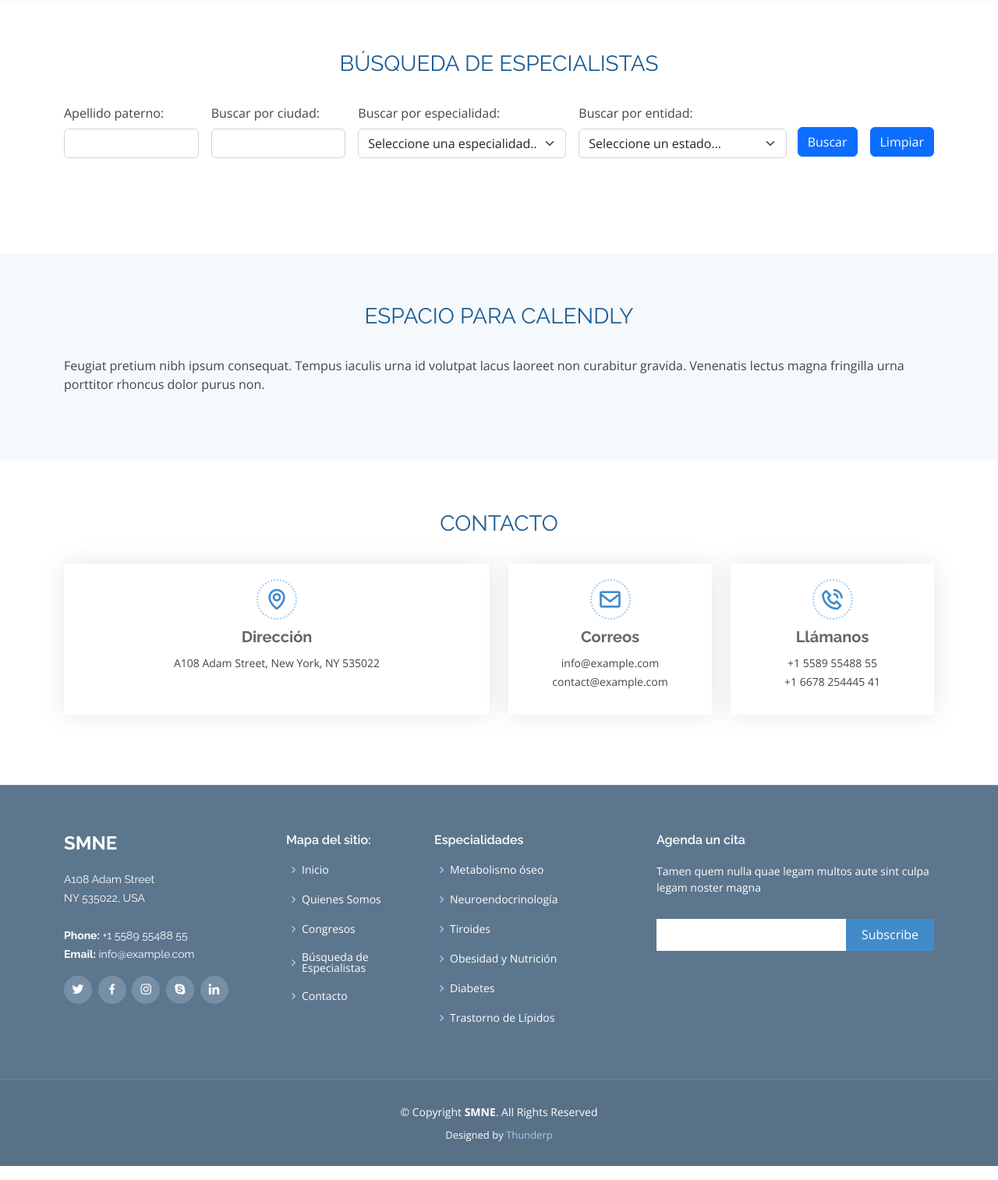
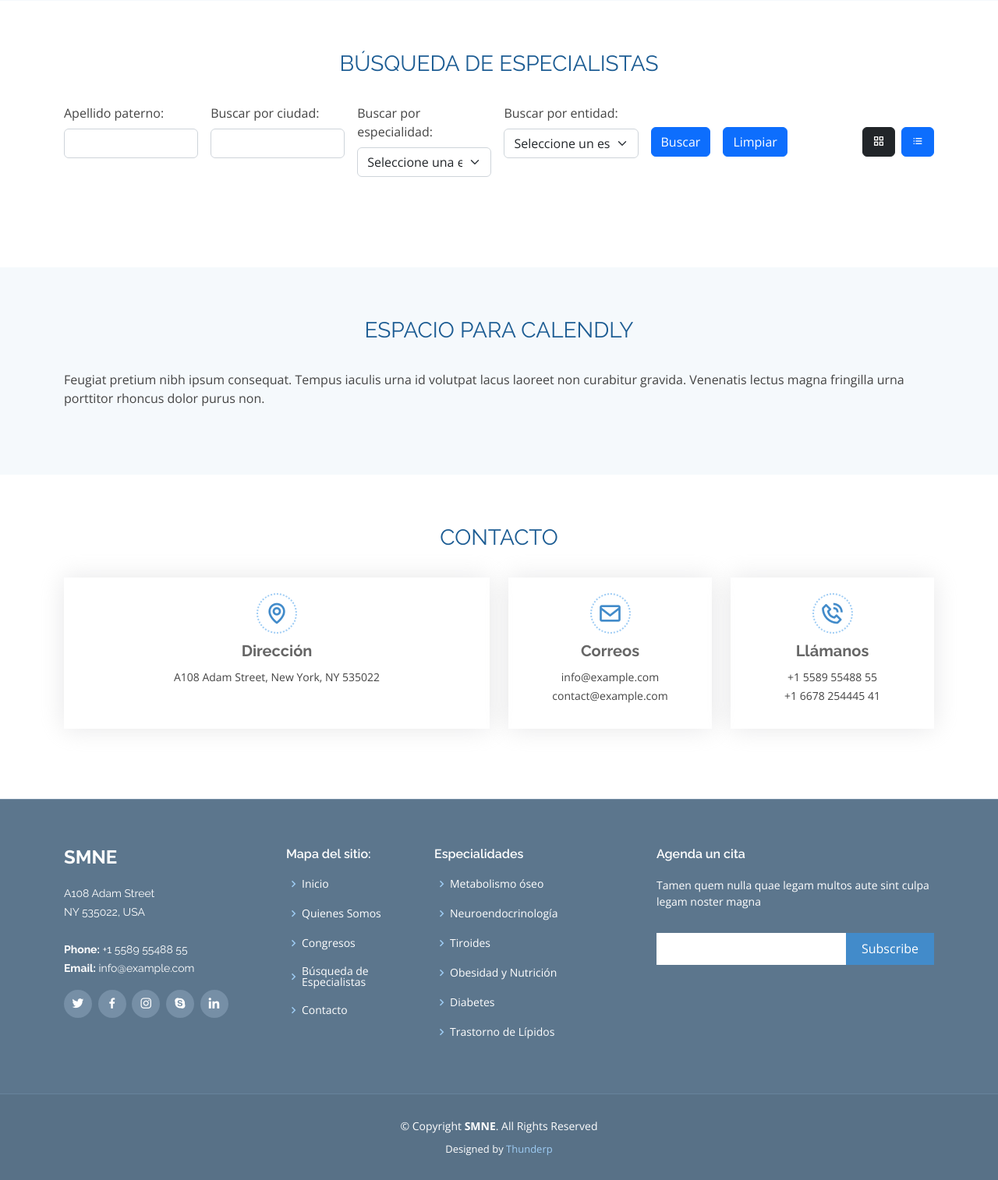
Before and after one commit to axels18m/smne, a PHP site: page / in a window 1280 px wide. Shown: the part 3568-5082 px from the top of the page at 78% size. Run offline with PHP 8.4, Linux system fonts and the light colour scheme.

Commit message:
List vs Card doctors search result logic added

```diff
--- a/assets/css/style.css
+++ b/assets/css/style.css
@@ -1492,13 +1492,7 @@ section {
 
 .gradient-custom {
   /* fallback for old browsers */
-  background: rgb(31, 165, 202);
-
-  /* Chrome 10-25, Safari 5.1-6 */
-  background: -webkit-linear-gradient(to right bottom, rgb(9, 75, 94), rgb(31, 31, 30));
-
-  /* W3C, IE 10+/ Edge, Firefox 16+, Chrome 26+, Opera 12+, Safari 7+ */
-  background: linear-gradient(to right bottom, rgb(9, 75, 94), rgb(31, 31, 30));
+  background: black;
 
   text-align: center;
   border-top-left-radius: .5rem;
--- a/assets/js/search.js
+++ b/assets/js/search.js
@@ -834,6 +834,10 @@ const doctors = [
         "zipcode": "989-2433"
     }
 ]
+
+// Table headers
+const tableHeaders = ["", "Ful Name", "Speciality", "State", "Email", "Phone", ""];
+
 // Filters
 const searchByLastNameInput = document.getElementById('searchByLastName');
 const searchByCityInput = document.getElementById('searchByCity');
@@ -843,9 +847,12 @@ const searchByEntitySelect = document.getElementById('searchByEntity');
 // Btns
 const clearFiltersBtn = document.querySelector('#clearFiltersBtn');
 const searchFilterBtn = document.querySelector('#searchFilterBtn');
+const modalBtn = document.querySelector("#showDoctorModal");
+const closeButton = document.querySelector(".btn-close");
 
 // Results
 const results = document.getElementById('searchResults');
+var displayResultsAsCard = false; //
 
 // Pagination
 var paginationDoctors = [];
@@ -858,15 +865,25 @@ const prevPageButton = document.getElementById('prevPageButton');
 const nextPageButton = document.getElementById('nextPageButton');
 const paginationSection = document.getElementById('pagination-section');
 const paginationLinks = paginationContainer.getElementsByClassName('page-item');
+var totalPages = Math.ceil(doctors.length / doctorsPerPage);
 
-
-var totalPages = Math.ceil(doctors.length / doctorsPerPage);
+// Modal
+const modal = document.getElementById("showDoctorModal");
+const bootstrapModal = new bootstrap.Modal(document.getElementById("showDoctorModal"));
+const title = modal.querySelector(".modal-title");
+const body = modal.querySelector(".modal-body");
+const state = modal.querySelector("#doctorModalState");
+const city = modal.querySelector("#doctorModalSuburb");;
+const town = modal.querySelector("#doctorModalTown");
+const zipcode = modal.querySelector("#doctorModalZipCode");
 
 //Listeners
 prevPageButton.addEventListener('click', prevPage);
 nextPageButton.addEventListener('click', nextPage);
 clearFiltersBtn.addEventListener('click', clearSearchResults);
 searchFilterBtn.addEventListener('click', searchSpecialist);
+modalBtn.addEventListener("click", showModalListener);
+closeButton.addEventListener("click", () => bootstrapModal.hide());
 
 // Load specialities and states ----------------------------------------------------------------------------------------
 document.addEventListener("DOMContentLoaded", async function () {
@@ -898,7 +915,6 @@ function loadSpecialists() {
         specialityOptions.appendChild(option);
     });
 }
-
 
 
 // Methods  ----------------------------------------------------------------------------------------
@@ -964,62 +980,7 @@ const displayResults = (doctorResults) => {
     }
 
     // 5. Add results
-    let cardsHtml = '';
-    doctorsForPage.forEach((doctor) => {
-        const card = `
-            <div class="col col-lg-6 mb-4 mb-lg-0">
-                <div class="card mb-3" style="border-radius: .5rem;">
-                    <div class="row g-0">
-                        <div class="col-md-4 gradient-custom text-center text-white">
-                            <h5 class="mt-4">${doctor.firstName} ${doctor.lastName}</h5>
-                            <img src="${doctor.profileImg}"alt="Avatar" class="img-fluid my-5" style="max-width: 150px;" />
-
-                            <p>${doctor.speciality}</p>
-                            <i class="far fa-edit mb-5"></i>
-                        </div>
-
-                        <div class="col-md-8">
-                            <div class="card-body p-4">
-                                <h6><strong>Information</strong></h6>
-                                <hr class="mt-0 mb-4">
-
-                                <div class="row pt-1">
-                                    <div class="col-6 mb-3">
-                                        <h6>Email</h6>
-                                        <p class="text-muted">${doctor.email}</p>
-                                    </div>
-                                    <div class="col-6 mb-3">
-                                        <h6>Phone</h6>
-                                        <p class="text-muted">${doctor.phone}</p>
-                                    </div>
-                                </div>
-
-                                <h6><strong>Address</strong></h6>
-                                <hr class="mt-0 mb-4">
-
-                                <div class="row pt-1">
-                                    <div class="col-6 mb-3">
-                                        <h6>State</h6>
-                                        <p class="text-muted">${doctor.state}</p>
-                                    </div>
-                                    <div class="col-6 mb-3">
-                                        <h6>City</h6>
-                                        <p class="text-muted">${doctor.city ? doctor.city : "Monterrey"}</p>
-                                    </div>
-
-                                    <div class="col-6 mb-3">
-                                        <h6>Town</h6>
-                                        <p class="text-muted">${doctor.town}</p>
-                                    </div>
-                                </div>
-                            </div>
-                        </div>
-                    </div>
-                </div>
-            </div>
-        `;
-        cardsHtml += card;
-    });
+    let cardsHtml = displayResultsAsCard ? showDoctorsAsCards(doctorsForPage) : showDoctorsAsList(doctorsForPage);
 
     results.innerHTML = cardsHtml;
 
@@ -1098,4 +1059,134 @@ function clearSearchResults() {
     searchByEntitySelect.selectedIndex = 0;
 
     results.innerHTML = '';
+
+    // hide pagination
+    showPaginationSection(false);
 }
+
+function changeResultViewState(state) {
+    displayResultsAsCard = state;
+    displayResults(paginationDoctors);
+}
+
+function showDoctorsAsList(doctorsForPage) {
+    // 1. Clear previous results
+    if (!showDoctorsAsCards) results.innerHTML = '';
+
+    var result = '';
+    doctorsForPage.forEach((doctor, index) => {
+        result += `
+            <div class="col col-lg-6 mb-4 mb-lg-0">
+                <div class="card mb-3" style="border-radius: .5rem;">
+                    <div class="row g-0">
+                        <div class="col-md-4 gradient-custom text-center text-white">
+                            <h5 class="mt-4">${doctor.firstName} ${doctor.lastName}</h5>
+                            <img src="${doctor.profileImg}" alt="Avatar" class="img-fluid my-5" style="max-width: 150px;" />
+
+                            <p>${doctor.speciality}</p>
+                            <i class="far fa-edit mb-5"></i>
+                        </div>
+
+                        <div class="col-md-8">
+                            <div class="card-body p-4">
+                                <h6><strong>Information</strong></h6>
+                                <hr class="mt-0 mb-4">
+
+                                <div class="row pt-1">
+                                    <div class="col-6 mb-3">
+                                        <h6>Email</h6>
+                                        <p class="text-muted">${doctor.email}</p>
+                                    </div>
+                                    <div class="col-6 mb-3">
+                                        <h6>Phone</h6>
+                                        <p class="text-muted">${doctor.phone}</p>
+                                    </div>
+                                </div>
+
+                                <h6><strong>Address</strong></h6>
+                                <hr class="mt-0 mb-4">
+
+                                <div class="row pt-1">
+                                    <div class="col-6 mb-3">
+                                        <h6>State</h6>
+                                        <p class="text-muted">${doctor.state}</p>
+                                    </div>
+                                    <div class="col-6 mb-3">
+                                        <h6>City</h6>
+                                        <p class="text-muted">${doctor.city ? doctor.suburb : "Monterrey"}</p>
+                                    </div>
+
+                                    <div class="col-6 mb-3">
+                                        <h6>Town</h6>
+                                        <p class="text-muted">${doctor.town}</p>
+                                    </div>
+                                </div>
+                            </div>
+                        </div>
+                    </div>
+                </div>
+            </div>
+        `;
+    });
+
+    return result;
+}
+
+function showDoctorsAsCards(doctorsForPage) {
+    // 1. Clear previous results
+    if (showDoctorsAsCards) results.innerHTML = '';
+
+    var headers = '';
+    tableHeaders.forEach((header) => {
+        headers += `<th scope="col">${header}</th>`;
+    });
+
+    var data = '';
+    doctorsForPage.forEach((doctor, index) => {
+        data += `
+            <tr>
+                <th scope="row"><img src="${doctor.profileImg}" class="img-fluid" style="max-width: 40px;" /> </th>
+                <td>${doctor.firstName} ${doctor.lastName}</td>
+                <td>${doctor.speciality}</td>
+                <td>${doctor.state}</td>
+                <td>${doctor.email}</td>
+                <td>${doctor.state}</td>
+
+                <td>
+                    <button type="button" class="btn btn-primary btn-sm" data-toggle="modal" data-target="#showDoctorModal" onClick="showModalListener(${doctor.id})">Ver más</button>
+                </td>
+            </tr>
+        `;
+    });
+
+    return `
+        <div class="table-responsive">
+            <table class="table table-hover my-4">
+                <thead class="table-dark">
+                    <tr>
+                        ${headers}
+                    </tr>
+                </thead>
+                <tbody class="text-align-center align-middle">
+                    ${data}
+                </tbody>
+            </table>
+        </div>
+    `;
+}
+
+
+function showModalListener(doctorId) {
+    var modalDoctor = doctors.filter((doc) => doc.id === doctorId);
+
+    if (modalDoctor.length > 0) {
+        modalDoctor = modalDoctor[0];
+        title.textContent = "Dr. " + modalDoctor.firstName + " " + modalDoctor.lastName;
+        state.textContent = modalDoctor.state;
+        city.textContent = modalDoctor.suburb ? modalDoctor.suburb : "Not specified";
+        town.textContent = modalDoctor.town;
+        zipcode.textContent = modalDoctor.zipcode;
+    }
+
+    bootstrapModal.show();
+}
--- a/index.html
+++ b/index.html
@@ -411,95 +411,68 @@
             style="font-family: 'Raleway', sans-serif;    font-size: 28px;     color: #1c5c93; text-transform: uppercase; font-style: normal;">
             Búsqueda de Especialistas</p>
         </div>
-        <!--
-          <div class="row">
+
+        <div class="row">
           <div class="col-lg-12 col-md-6" data-aos="fade-up">
-
             <form class="row g-3">
-              <div class="col-md-2">
-                <label for="validationDefault01" class="form-label">Apellido paterno:</label>
-                <input type="text" class="form-control" id="validationDefault01" value="" required>
-              </div>
-              <div class="col-md-2">
-                <label for="validationDefault02" class="form-label">Buscar por ciudad:</label>
-                <input type="text" class="form-control" id="validationDefault02" value="" required>
-              </div>
-
-              <div class="col-md-3">
-                <label for="validationDefault04" class="form-label">Buscar por especialidad:</label>
-                <select class="form-select" id="validationDefault04" required>
-                  <option selected disabled value="">Seleccione una especialidad...</option>
-                  <option>Alta especialidad en obesidad</option>
-                  <option>Andrología</option>
-                </select>
-              </div>
-
-              <div class="col-md-3">
-                <label for="validationDefault04" class="form-label">Buscar por entidad:</label>
-                <select class="form-select" id="validationDefault04" required>
-                  <option selected disabled value="">Seleccione un estado...</option>
-                  <option>Nuevo León</option>
-                  <option>Coahuila</option>
-                </select>
-              </div>
-
-              <div class="col-2" style="padding-top: 30px;">
-                <span> <button class="btn btn-primary" type="submit">Buscar</button> <button class="btn btn-primary"
-                    type="submit">Limpiar</button>
-                </span>
-              </div>
-            </form>
-
-
-          </div>
-        </div>
-        -->
-        <div class="row">
-           <div class="col-lg-12 col-md-6" data-aos="fade-up">
-            <form class="row g-3">
-              <div class="col-md-2">
+              <div class="col-md">
                 <label for="searchByLastName" class="form-label">Apellido paterno:</label>
                 <input type="text" class="form-control" id="searchByLastName">
               </div>
-              <div class="col-md-2">
+              <div class="col-md">
                 <label for="searchByCity" class="form-label">Buscar por ciudad:</label>
                 <input type="text" class="form-control" id="searchByCity">
               </div>
-              <div class="col-md-3">
+              <div class="col-md">
                 <label for="searchBySpeciality" class="form-label">Buscar por especialidad:</label>
                 <select class="form-select" id="searchBySpeciality">
                   <option selected disabled value="0">Seleccione una especialidad...</option>
                 </select>
               </div>
-              <div class="col-md-3">
+              <div class="col-md">
                 <label for="searchByEntity" class="form-label">Buscar por entidad:</label>
                 <select class="form-select" id="searchByEntity">
                   <option selected disabled value="0">Seleccione un estado...</option>
                 </select>
               </div>
-              <div class="col-md-2" style="padding-top: 30px;">
+              <div class="col-md" style="padding-top: 30px;">
                 <div class="d-grid gap-2 d-md-flex justify-content-md-end">
                   <button class="btn btn-primary me-md-2 mb-2" type="button" id="searchFilterBtn">Buscar</button>
                   <button class="btn btn-primary mb-2" type="button" id="clearFiltersBtn">Limpiar</button>
                 </div>
               </div>
+
+              <div class="col-md" style="padding-top: 30px;">
+                <div class="d-grid gap-2 d-md-flex justify-content-md-end">
+                  <button class="btn btn-dark" type="button" onclick="changeResultViewState(false)"
+                    id="showDoctorsAsList">
+                    <i class="bx bx-grid-alt"></i>
+
+                  </button>
+                  <button class="btn btn-primary" type="button" onclick="changeResultViewState(true)"
+                    id="showDoctorsAsCards">
+                    <i class="bx bx-list-ul"></i>
+                  </button>
+                </div>
+              </div>
             </form>
           </div>
 
+          <div class="container">
+            <div id="searchResults" class="row mt-3 mb-3 d-flex justify-content-center align-items-center"
+              data-aos="fade-up">
+            </div>
 
-
-          <div class="container">
-            <div id="searchResults" class="row mt-3 mb-3 d-flex justify-content-center align-items-center" data-aos="fade-up"></div>
             <div class="d-flex justify-content-center" id="pagination-section">
               <div class="row justify-content-center">
                 <div class="col-auto">
                   <ul class="pagination">
                     <li class="page-item" id="prevPageButton">
-                      <button class="page-link" href="#busqueda" aria-label="Previous">
+                      <a class="page-link" href="#busqueda" aria-label="Previous">
                         <strong>
                           <span aria-hidden="true">&laquo;</span>
                         </strong>
-                      </button>
+                      </a>
                     </li>
                   </ul>
                 </div>
@@ -511,19 +484,17 @@
                 <div class="col-auto">
                   <ul class="pagination">
                     <li class="page-item" id="nextPageButton">
-                      <button class="page-link" href="#busqueda" aria-label="Next">
+                      <a class="page-link" href="#busqueda" aria-label="Next">
                         <strong>
                           <span aria-hidden="true">&raquo;</span>
                         </strong>
-                      </button>
+                      </a>
                     </li>
                   </ul>
                 </div>
               </div>
             </div>
           </div>
-
-
         </div>
 
 
@@ -645,7 +616,54 @@
         </div>
 
       </div>
-    </section><!-- End Our Team Section -->
+    </section> End Our Team Section -->
+
+    <!-- ======= More Doctor details info modal ======= -->
+    <div class="modal fade" id="showDoctorModal" tabindex="-1" role="dialog" aria-labelledby="showDoctorModal"
+      aria-hidden="true">
+      <div class="modal-dialog modal-dialog-centered" role="document">
+        <div class="modal-content">
+          <div class="modal-header">
+            <h5 class="modal-title" id="doctorModalTitle"></h5>
+            <button type="button" class="btn-close" data-bs-dismiss="modal" aria-label="Close"></button>
+          </div>
+          <div class="modal-body">
+            <div class="row g-0">
+              <div class="col-md-8">
+                <div class="card-body p-4">
+                  <h6><strong>Address</strong></h6>
+                  <hr class="mt-0 mb-4">
+
+                  <div class="row pt-1">
+                    <div class="col-6 mb-3">
+                      <h6>State</h6>
+                      <p class="text-muted" id="doctorModalState"></p>
+                    </div>
+                    <div class="col-6 mb-3">
+                      <h6>City</h6>
+                      <p class="text-muted" id="doctorModalSuburb"></p>
+                    </div>
+
+                    <div class="col-6 mb-3">
+                      <h6>Town</h6>
+                      <p class="text-muted" id="doctorModalTown"></p>
+                    </div>
+
+                    <div class="col-6 mb-3">
+                      <h6>Zipcode</h6>
+                      <p class="text-muted" id="doctorModalZipCode"></p>
+                    </div>
+                  </div>
+                </div>
+              </div>
+            </div>
+          </div>
+          <div class="modal-footer">
+            <button type="button" class="btn btn-secondary" data-bs-dismiss="modal">Close</button>
+          </div>
+        </div>
+      </div>
+    </div>
 
     <!-- ======= Frequently Asked Questions Section ======= -->
     <section id="faq" class="faq section-bg">
```
